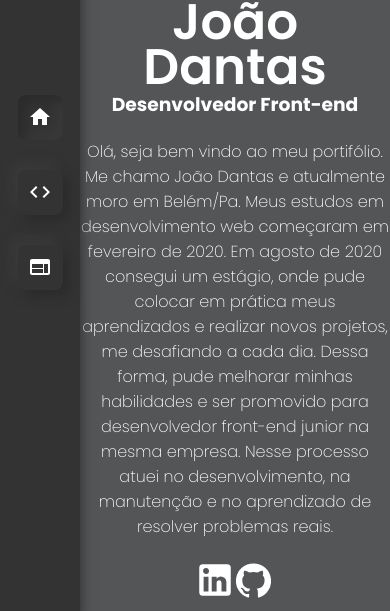
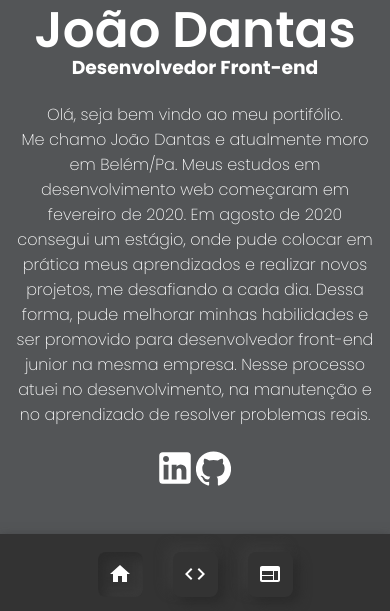
Before and after one commit to joaodantas91/portfolio, a React (Create React App) app: page / in a window 390 px wide. Shown: the part 230-841 px from the top of the page. Built offline with nearby package versions, Linux system fonts and the light colour scheme.

Commit message:
responsiveness fixes

```diff
--- a/src/components/Container/styles.jsx
+++ b/src/components/Container/styles.jsx
@@ -8,11 +8,16 @@ const Container = styled.div`
   justify-content: center;
   position: absolute;
   background-color: #535557;
-  width: 100%;
+  width: calc(100% - 80px);
   height: 100%;
   top: 0;
   right: 0;
   color: #fff;
+
+  @media (max-width: 768px) {
+    width: 100%;
+    padding-bottom: 80px;
+  }
 `;
 
 
--- a/src/components/Navbar/index.jsx
+++ b/src/components/Navbar/index.jsx
@@ -1,7 +1,6 @@
 import React from 'react';
-import { NavLink } from 'react-router-dom';
 
-import {Navbar, Button} from './styles';
+import {Navbar, Button, StyledLink} from './styles';
 import HomeIcon from '@material-ui/icons/Home';
 import CodeIcon from '@material-ui/icons/Code';
 import WebIcon from '@material-ui/icons/Web';
@@ -46,7 +45,7 @@ class LeftNavbar extends React.Component {
 
       <Navbar teste={this.state.isFirstLoad ? '' : this.state.teste} current={this.state.isFirstLoad ? '' : this.state.current}>
 
-        <NavLink
+        <StyledLink
           id="a1"
           to="/"
           ref={this.references[0]}
@@ -57,9 +56,9 @@ class LeftNavbar extends React.Component {
           <Button>
             <HomeIcon />
           </Button>
-        </NavLink>
+        </StyledLink>
 
-        <NavLink
+        <StyledLink
           id="a2"
           to="/techs"
           ref={this.references[1]}
@@ -69,9 +68,9 @@ class LeftNavbar extends React.Component {
           <Button>
             <CodeIcon />
           </Button>
-        </NavLink>
+        </StyledLink>
 
-        <NavLink
+        <StyledLink
           id="a3"
           to="/projects"
           ref={this.references[2]}
@@ -81,7 +80,7 @@ class LeftNavbar extends React.Component {
           <Button>
             <WebIcon />
           </Button>
-        </NavLink>
+        </StyledLink>
 
       </Navbar>
     );
--- a/src/components/Navbar/styles.jsx
+++ b/src/components/Navbar/styles.jsx
@@ -1,11 +1,12 @@
 import styled from 'styled-components';
-//import { NavLink } from 'react-router-dom';
+import { NavLink } from 'react-router-dom';
 
-// export const CustomNavLink = styled(NavLink)`
-//   ${({isActive)=>{
-
-//   }}
-// `;
+export const StyledLink = styled(NavLink)`
+  margin: 15px 0;
+  @media (max-width: 768px) {
+    margin: 0 15px;
+  }
+`;
 
 export const Navbar = styled.nav`
   position: fixed;
@@ -44,7 +45,13 @@ export const Navbar = styled.nav`
       animation-play-state:running;
     }
   }
-
+  @media (max-width: 768px) {
+    flex-direction: row;
+    top: auto;
+    bottom: 0;
+    height: 80px;
+    width: 100vw;
+  }
 `;
 
 export const Button = styled.div`
@@ -55,7 +62,6 @@ export const Button = styled.div`
   height: 45px;
   width: 45px;
   border-radius: 8px;
-  margin: 15px 0;
   border-radius: 8px;
   border-radius: 8px;
   border-radius: 8px;
--- a/src/pages/Home/styles.jsx
+++ b/src/pages/Home/styles.jsx
@@ -9,7 +9,7 @@ const Wrapper = styled.div`
   min-height: 100%;
   max-width: 1000px;
   margin: 0 auto;
-  padding: 30px 0;
+  padding: 30px 10px;
 
   .title {
     text-align: center;
--- a/src/pages/layout/styles.jsx
+++ b/src/pages/layout/styles.jsx
@@ -8,8 +8,8 @@ export const Container = styled.div`
   background-color: #535557;
   min-height: 100vh;
   height: fit-content;
-  width: calc(100vw - 80px);
-  margin-left: auto;
+  width: 100%;
+  padding-left: 80px;
 
   .fade-enter {
     opacity: 0;
@@ -25,6 +25,10 @@ export const Container = styled.div`
     opacity: 0;
     transition: opacity 300ms ease-in;
   }
+  @media (max-width: 768px) {
+    padding-left: 0;
+    padding-bottom: 80px;
+  }
 `;
 
 
```
Also changed, not shown: 1 other file (tests, documents, lock files or other folders).
